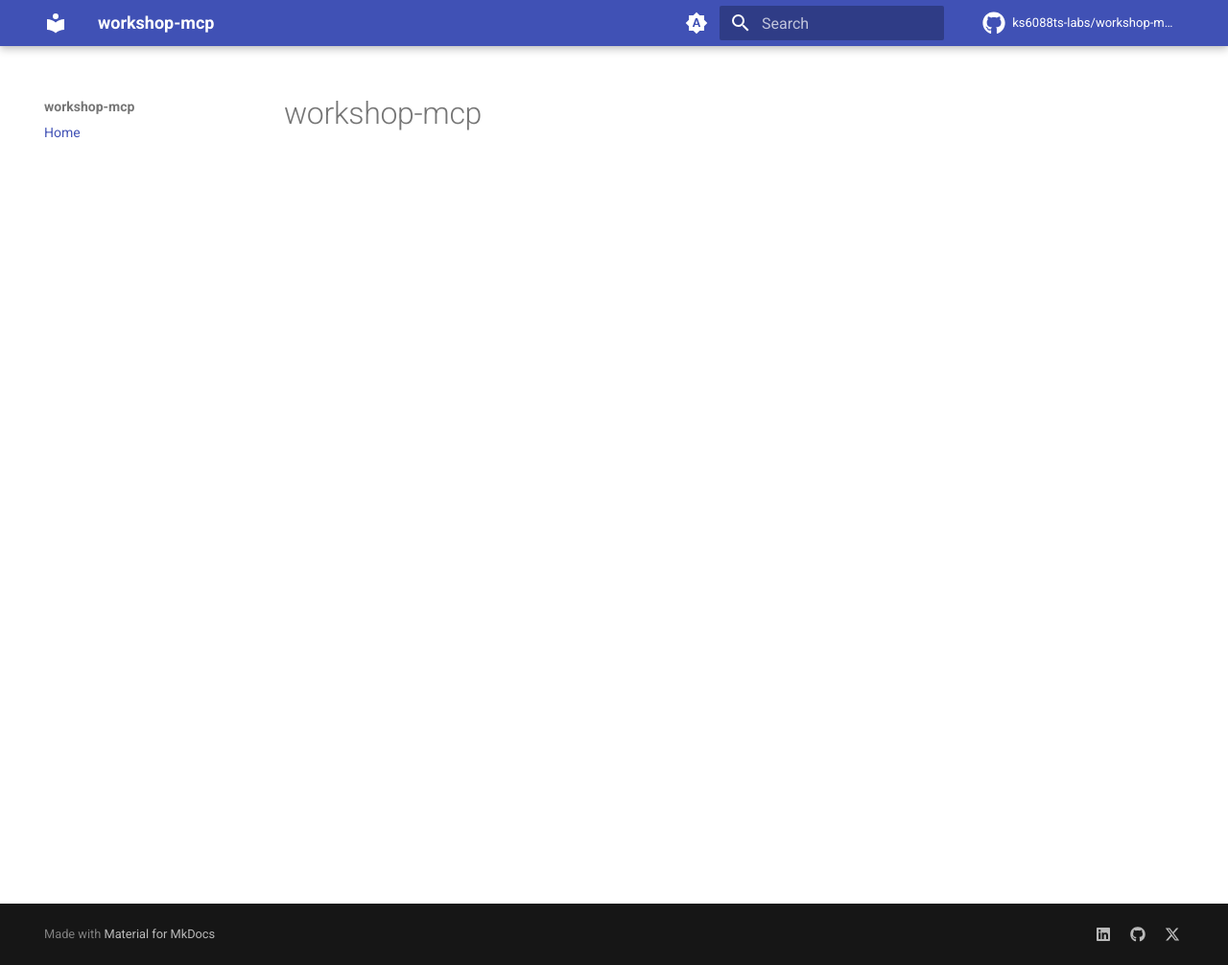
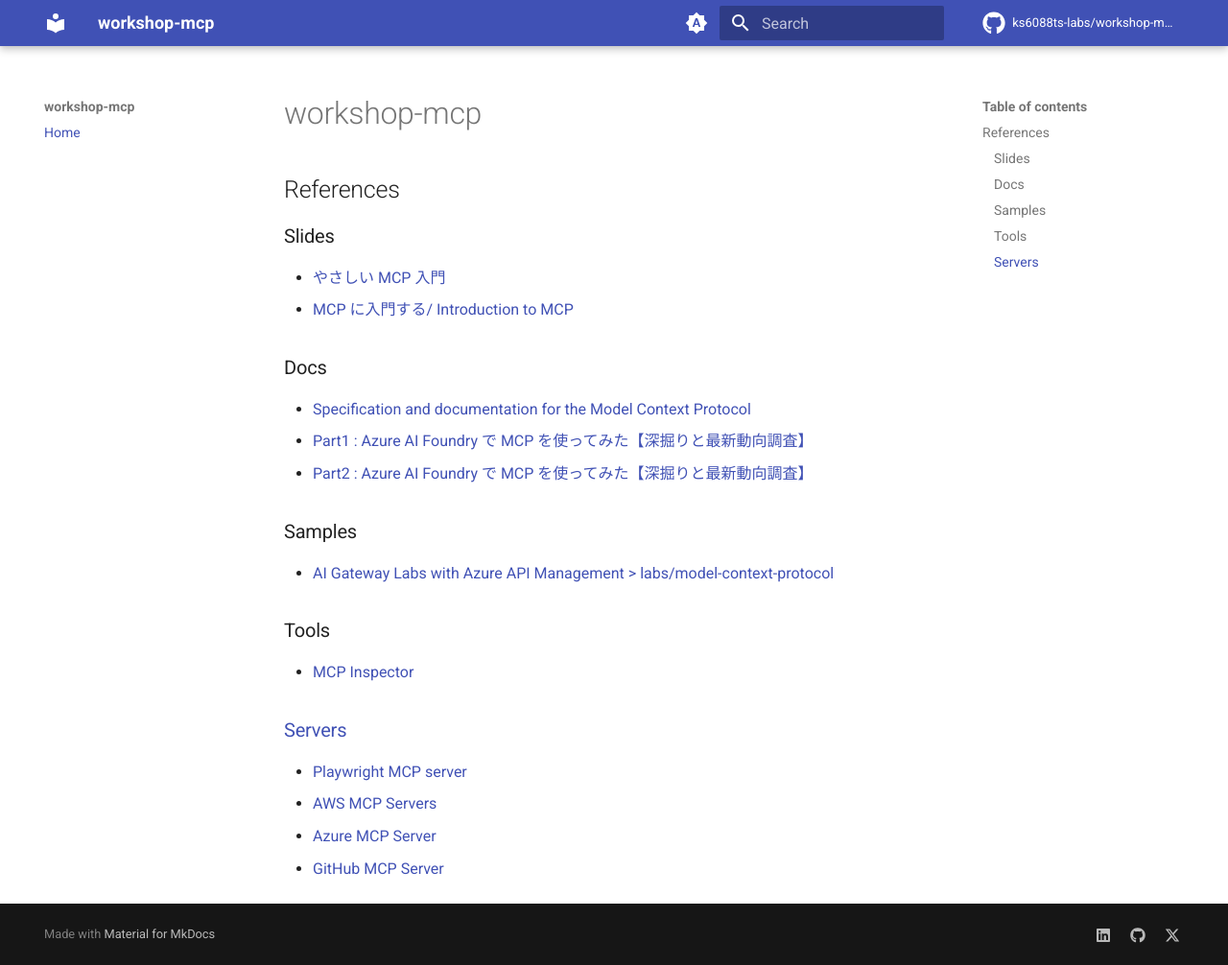
Before and after one commit to ks6088ts-labs/workshop-mcp, an MkDocs documentation site: the page built from docs/index.md, in a window 1280 px wide and 1006 px high. Shown: the whole window at 96% size. Built offline with MkDocs 1.6.1 and Material for MkDocs 9.7.7, drawn with Linux system fonts in a browser that asks for light colours; comment, search, counter and statistics services are not loaded.

Commit message:
add reference docs

```diff
--- a/docs/index.md
+++ b/docs/index.md
@@ -1 +1,29 @@
 # workshop-mcp
+
+## References
+
+### Slides
+
+- [やさしい MCP 入門](https://speakerdeck.com/minorun365/yasasiimcpru-men)
+- [MCP に入門する/ Introduction to MCP](https://speakerdeck.com/shuntaka/introduction-to-mcp)
+
+### Docs
+
+- [Specification and documentation for the Model Context Protocol](https://github.com/modelcontextprotocol/specification)
+- [Part1 : Azure AI Foundry で MCP を使ってみた【深掘りと最新動向調査】](https://zenn.dev/chips0711/articles/e71b088f26f56a)
+- [Part2 : Azure AI Foundry で MCP を使ってみた【深掘りと最新動向調査】](https://zenn.dev/chips0711/articles/ba72417a1f6c34)
+
+### Samples
+
+- [AI Gateway Labs with Azure API Management > labs/model-context-protocol](https://github.com/Azure-Samples/AI-Gateway/tree/main/labs/model-context-protocol)
+
+### Tools
+
+- [MCP Inspector](https://github.com/modelcontextprotocol/inspector)
+
+### [Servers](https://github.com/modelcontextprotocol/servers?tab=readme-ov-file#-reference-servers)
+
+- [Playwright MCP server](https://github.com/microsoft/playwright-mcp)
+- [AWS MCP Servers](https://github.com/awslabs/mcp)
+- [Azure MCP Server](https://github.com/Azure/azure-mcp)
+- [GitHub MCP Server](https://github.com/github/github-mcp-server)
```
